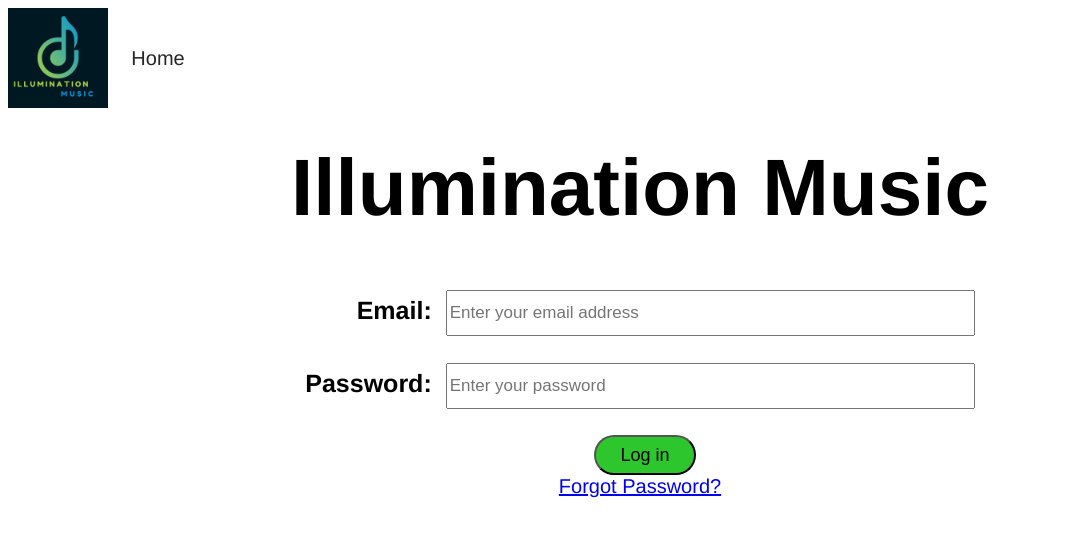
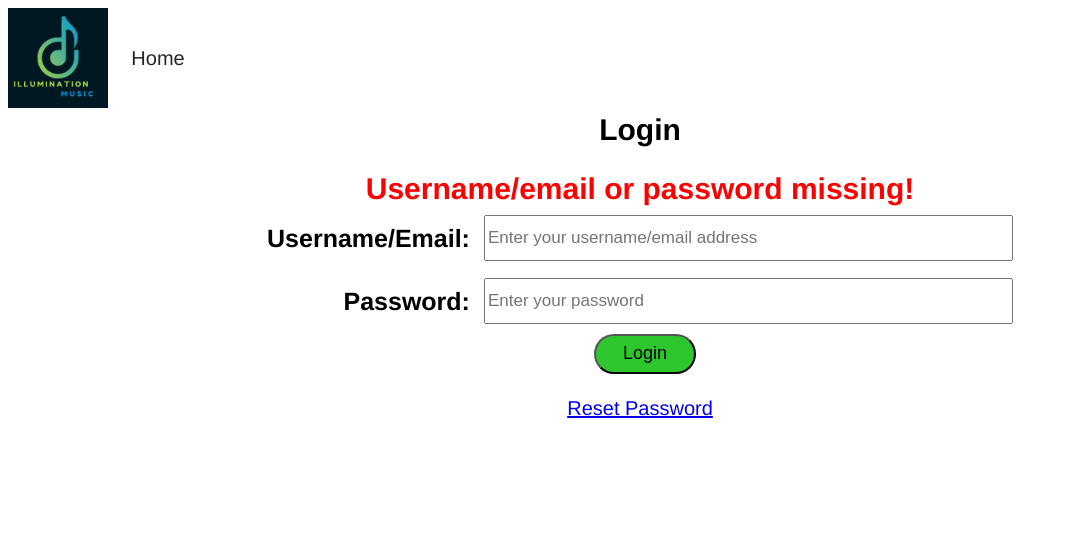
Before and after one commit to kouYang2015/owls-IlluminationMusic, a PHP site: page /login.php?errcode=3&login_user= in a window 1280 px wide. Shown: the top 543 px of the page, without its empty margins (0-1068 px from the left). Run offline with PHP 8.4, Linux system fonts and the light colour scheme; lists and menus that the app fills with data are empty.

Commit message:
Validate User Login (#14)
* Files refractored from html to php.

* Updated href links to proper php files.

* Updated conflicting css with header.css

* Functions to validate username, email, password.
For login functionality.

* Display appropriate info if any GET params set.

* css update

* header logo uploaded

* changed validate password function

* Functionality to login user.
Redirects to login if unable to login.

* changed order of param for redirect.

```diff
--- a/src/css/login.css
+++ b/src/css/login.css
@@ -1,6 +1,5 @@
-.text {
+body {
   text-align: center;
-  font-size: 40px;
 }
 
 input {
@@ -9,7 +8,7 @@ input {
   font-size: 17px;
 }
 
-.left_column {
+table tr th:first-child {
   text-align: right;
   font-size: 25px;
 }
@@ -19,8 +18,9 @@ table {
   margin-right: auto;
 }
 
-.forgot_password {
-  text-align: center;
+td {
+  padding-top: 1%;
+  padding-bottom: 1%;
 }
 
 .forgot_password:hover {
@@ -35,14 +35,10 @@ table {
   height: 40px;
 }
 
-#edit:hover {
-  font-weight: bold;
-}
-
-.submitbtn {
-  text-align: center;
-}
-
 #loginbtn:hover {
   font-weight: bold;
 }
+strong {
+  font-size: 30px;
+  color: red;
+}
--- a/src/login.php
+++ b/src/login.php
@@ -10,38 +10,58 @@
 
 <body>
   <?php include 'header.php'; ?>
-  <div class="text">
-    <h1>Illumination Music</h1>
+  <div>
+    <h2>Login</h2>
   </div>
-
+  <?php
+  if (isset($_GET['errcode'])) {
+    switch($_GET['errcode']) {
+      case(1):
+        echo '<strong>Failed to login! Username or password incorrect</strong>';
+        break;
+      case(2):
+        echo '<strong>Username/email does not exist!</strong>';
+        break;
+      case(3):
+        echo '<strong>Username/email or password missing!</strong>';
+        break;
+      default:
+        echo '<strong>Something went wrong. Try again!</strong>';
+        break;
+    }
+  }
+  ?>
   <form action="process-login.php" method="post">
     <div class="email_table">
-      <table class="list">
-        <tr class="email">
-          <th class="left_column">Email:<br /><br /></th>
-          <th>
-            <input type="text" id="login_address" name="login_address" size="50" placeholder="Enter your email address" required="true" /><br /><br />
-          </th>
+      <table>
+        <tr>
+          <th>Username/Email:</th>
+          <td>
+            <input type="text" name="login_user" size="50" placeholder="Enter your username/email address" required="true"
+            <?php
+              if (isset($_GET['login_user'])) {
+                echo 'value = "'.htmlspecialchars($_GET['login_user']).'"';
+              }
+            ?>
+            />
+          </td>
         </tr>
-        <tr class="password">
-          <th class="left_column">Password:<br /><br /></th>
-          <th>
-            <input type="text" id="confirm_address" name="login_password" size="50" placeholder="Enter your password" required="true" /><br /><br />
-          </th>
+        <tr>
+          <th>Password:</th>
+          <td>
+            <input type="password" name="login_password" size="50" placeholder="Enter your password" required="true" />
+          </td>
         </tr>
       </table>
     </div>
     <div class="submitbtn">
-      <a href="process-login.php">
-        <input type="submit" id="loginbtn" value="Log in" />
-      </a>
+      <input type="submit" id="loginbtn" name="request_login" value="Login" />
     </div>
   </form>
-
+  <br />
   <div class="forgot_password">
-    <a href="forgot-password.php">Forgot Password?</a>
+    <a href="forgot-password.php">Reset Password</a>
   </div>
-  <br /><br />
 </body>
 
 </html>
--- a/src/process-edit-profile.php
+++ b/src/process-edit-profile.php
@@ -36,7 +36,7 @@ include 'database.php';
     }
     if (isset($_POST['updatePw'])) {
       $usernameToSearchFor = 'johndoe123';
-      if (validatePassword($usernameToSearchFor, $currentPassword)) {
+      if (validateUsernamePassword($usernameToSearchFor, $currentPassword)) {
         if ($newPassword == $newPassword_confirm) {
           updatePassword($usernameToSearchFor, $newPassword);
         } else {
```
Also changed, not shown: src/database.php (+63 -8 lines), src/process-login.php (+28 -5 lines), src/uploads/Illumination.png (added).
